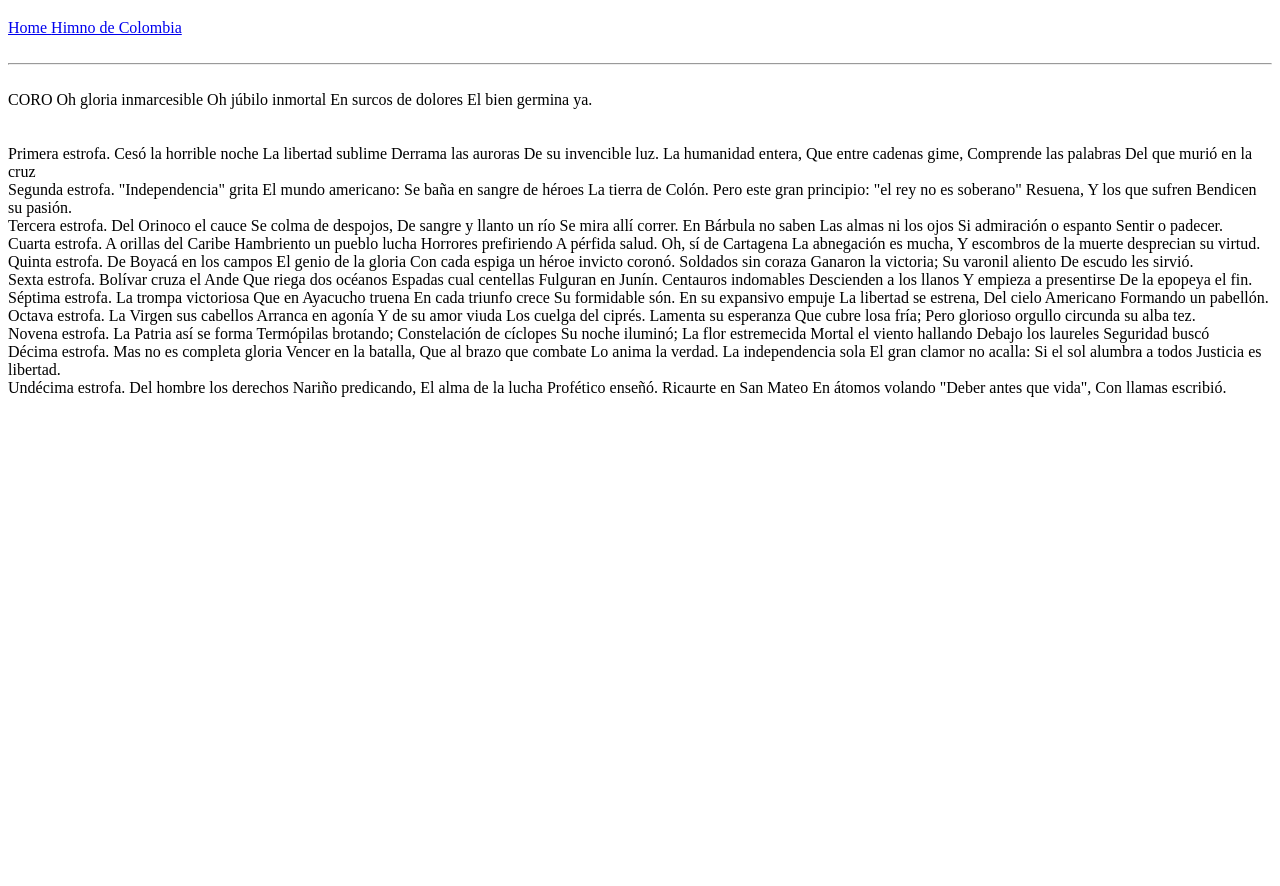
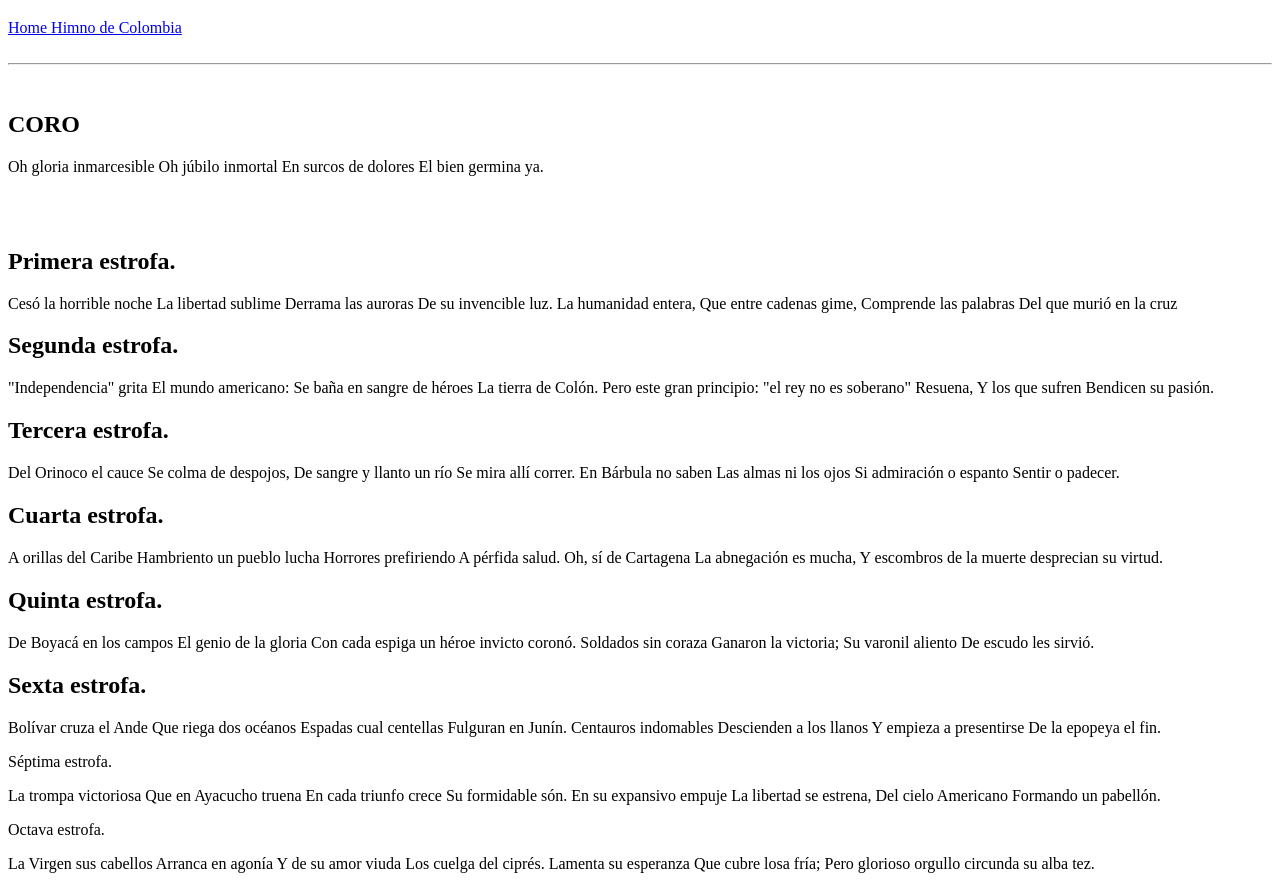
Before and after one commit to mspena14/CSS, a plain HTML site: page src/pages/himno-colombia.html in a window 1280 px wide. Shown: the part 61-947 px from the top of the page. Before the commit the page ends 800 px from the top, so only its background shows below. Drawn offline with Linux system fonts and the light colour scheme.

Commit message:
corregimos semantica

```diff
--- a/src/pages/himno-colombia.html
+++ b/src/pages/himno-colombia.html
@@ -21,52 +21,50 @@
     <main>
         <section>
             <article>
-                CORO
+                <h2>CORO</h2>
 
-                Oh gloria inmarcesible
+                <p>Oh gloria inmarcesible
                     Oh júbilo inmortal
                     En surcos de dolores
-                El bien germina ya.
+                    El bien germina ya.</p>
             </article>
             <br></br>
             <article>
-                Primera estrofa.
-
-                Cesó la horrible noche
+                <h2>Primera estrofa.</h2>
+                <p>Cesó la horrible noche
                     La libertad sublime
                     Derrama las auroras
                     De su invencible luz.
                     La humanidad entera,
                     Que entre cadenas gime,
                     Comprende las palabras
-                Del que murió en la cruz
+                    Del que murió en la cruz</p>
             </article>
             <article>
-                Segunda estrofa.
-
-                "Independencia" grita
+                <h2>Segunda estrofa.</h2>
+                <p>"Independencia" grita
                     El mundo americano:
                     Se baña en sangre de héroes
                     La tierra de Colón.
                     Pero este gran principio: "el rey no es soberano"
                     Resuena, Y los que sufren
-                Bendicen su pasión.
+                    Bendicen su pasión.</p>
             </article>
             <article>
-                Tercera estrofa.
+                <h2>Tercera estrofa.</h2>
 
-                Del Orinoco el cauce
+                <p>Del Orinoco el cauce
                     Se colma de despojos,
                     De sangre y llanto un río Se mira allí correr.
                     En Bárbula no saben
                     Las almas ni los ojos
                     Si admiración o espanto
-                Sentir o padecer.
+                    Sentir o padecer.</p>
             </article>
             <article>
-                Cuarta estrofa.
+                <h2>Cuarta estrofa.</h2>
 
-                A orillas del Caribe
+                <p>A orillas del Caribe
                     Hambriento un pueblo lucha Horrores prefiriendo
                     A pérfida salud.
                     Oh, sí de Cartagena
@@ -74,22 +72,23 @@
                     Y escombros de la muerte
                     desprecian su virtud.
             </article>
+            </p>
             <article>
-                Quinta estrofa.
+                <h2>Quinta estrofa.</h2>
 
-                De Boyacá en los campos
+                <p> De Boyacá en los campos
                     El genio de la gloria
                     Con cada espiga un héroe
                     invicto coronó.
                     Soldados sin coraza
                     Ganaron la victoria;
                     Su varonil aliento
-                De escudo les sirvió.
+                    De escudo les sirvió.</p>
             </article>
             <article>
-                Sexta estrofa.
+                <h2>Sexta estrofa.</h2>
 
-                Bolívar cruza el Ande
+                <p>Bolívar cruza el Ande
                     Que riega dos océanos
                     Espadas cual centellas
                     Fulguran en Junín.
@@ -98,62 +97,63 @@
                     Y empieza a presentirse
                     De la epopeya el fin.
             </article>
+            </p>
             <article>
                 Séptima estrofa.
 
-                La trompa victoriosa
+                <p>La trompa victoriosa
                     Que en Ayacucho truena
                     En cada triunfo crece
                     Su formidable són.
                     En su expansivo empuje
                     La libertad se estrena,
                     Del cielo Americano
-                Formando un pabellón.
+                    Formando un pabellón.</p>
             </article>
             <article>
                 Octava estrofa.
 
-                La Virgen sus cabellos
+                <p>La Virgen sus cabellos
                     Arranca en agonía
                     Y de su amor viuda
                     Los cuelga del ciprés.
                     Lamenta su esperanza
                     Que cubre losa fría;
                     Pero glorioso orgullo
-                circunda su alba tez.
+                    circunda su alba tez.</p>
             </article>
             <article>
                 Novena estrofa.
 
-                La Patria así se forma
+                <p>La Patria así se forma
                     Termópilas brotando;
                     Constelación de cíclopes Su noche iluminó;
                     La flor estremecida
                     Mortal el viento hallando
                     Debajo los laureles
-                Seguridad buscó
+                    Seguridad buscó</p>
             </article>
             <article>
                 Décima estrofa.
 
-                Mas no es completa gloria Vencer en la batalla,
+                <p>Mas no es completa gloria Vencer en la batalla,
                     Que al brazo que combate Lo anima la verdad.
                     La independencia sola
                     El gran clamor no acalla:
                     Si el sol alumbra a todos
-                Justicia es libertad.
+                    Justicia es libertad.</p>
             </article>
             <article>
                 Undécima estrofa.
 
-                Del hombre los derechos
+                <p>Del hombre los derechos
                     Nariño predicando,
                     El alma de la lucha
                     Profético enseñó.
                     Ricaurte en San Mateo
                     En átomos volando
                     "Deber antes que vida",
-                Con llamas escribió.
+                    Con llamas escribió.</p>
             </article>
         </section>
     </main>
```
Lines whose indentation alone changed are shown as unchanged.
